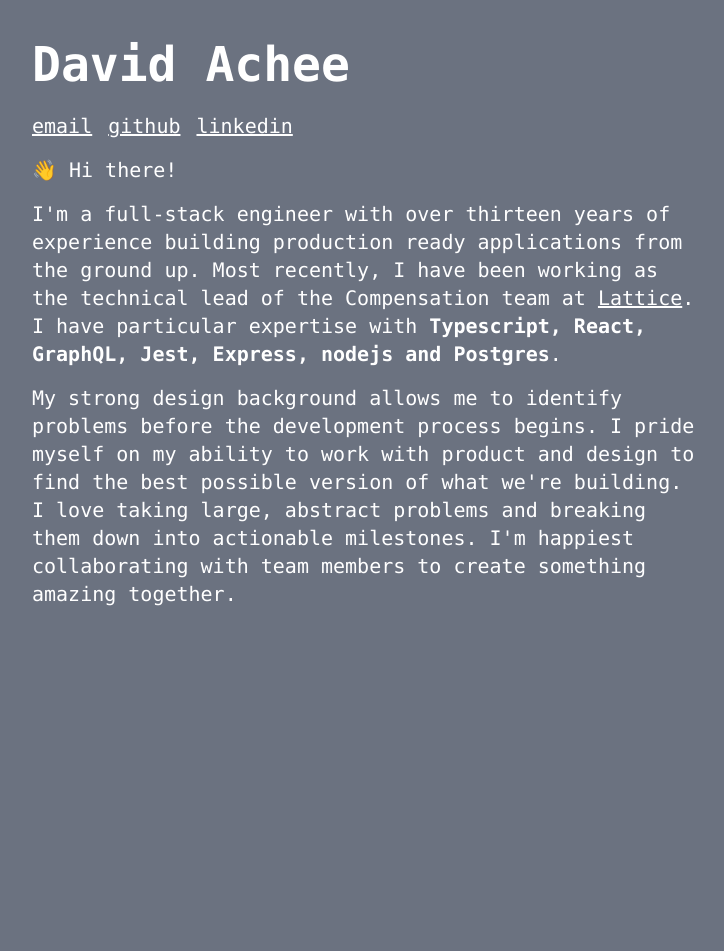
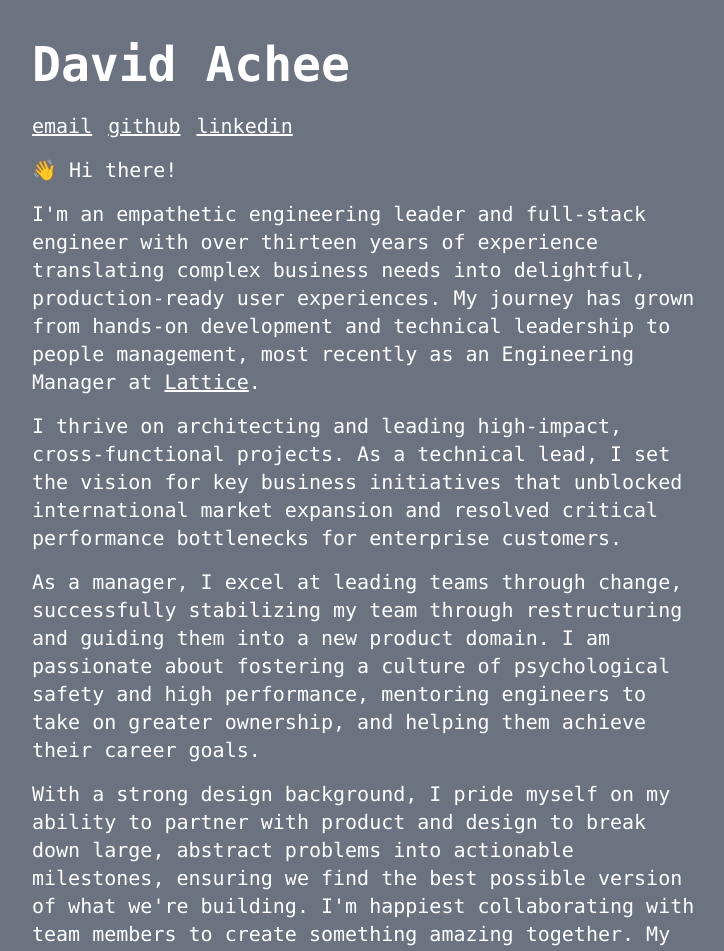
Before and after one commit to davidachee/davidachee, a Next.js app: page / in a window 1280 px wide. Shown: the top 951 px of the page, without its empty margins (8-732 px from the left). Before the commit the page ends 800 px from the top, so only its background shows below. Built offline with nearby package versions, Linux system fonts and the light colour scheme.

Commit message:
EM updates

```diff
--- a/pages/index.tsx
+++ b/pages/index.tsx
@@ -6,31 +6,38 @@ export default function IndexPage() {
       <div className="p-10">
         <h1 className="font-mono font-bold text-5xl pb-2 text-white">David Achee</h1>
         <p className="font-mono font-light pt-4 text-xl max-w-2xl text-white">
-          <InlineLink className="pr-4" href="mailto:hi@davidachee.com" text="email" />
+          <InlineLink className="pr-4" href="mailto:david.achee@gmail.com" text="email" />
           <InlineLink className="pr-4" href="https://github.com/davidachee" text="github" />
-          <InlineLink
-            className="pr-4"
-            href="https://www.linkedin.com/in/david-achee-14380338/"
-            text="linkedin"
-          />
+          <InlineLink className="pr-4" href="www.linkedin.com/in/davidachee" text="linkedin" />
         </p>
         <p className="font-mono font-light pt-4 text-xl max-w-2xl text-white">👋 Hi there!</p>
         <p className="font-mono font-light pt-4 text-xl max-w-2xl text-white">
-          I'm a full-stack engineer with over thirteen years of experience building production ready
-          applications from the ground up. Most recently, I have been working as the technical lead
-          of the Compensation team at <InlineLink href="https://www.lattice.com/" text="Lattice" />.
-          I have particular expertise with{' '}
-          <strong className="font-bold">
-            Typescript, React, GraphQL, Jest, Express, nodejs and Postgres
-          </strong>
-          .
+          I'm an empathetic engineering leader and full-stack engineer with over thirteen years of
+          experience translating complex business needs into delightful, production-ready user
+          experiences. My journey has grown from hands-on development and technical leadership to
+          people management, most recently as an Engineering Manager at{' '}
+          <InlineLink href="https://www.lattice.com/" text="Lattice" />.
         </p>
+
         <p className="font-mono font-light pt-4 text-xl max-w-2xl text-white">
-          My strong design background allows me to identify problems before the development process
-          begins. I pride myself on my ability to work with product and design to find the best
-          possible version of what we're building. I love taking large, abstract problems and
-          breaking them down into actionable milestones. I'm happiest collaborating with team
-          members to create something amazing together.
+          I thrive on architecting and leading high-impact, cross-functional projects. As a
+          technical lead, I set the vision for key business initiatives that unblocked international
+          market expansion and resolved critical performance bottlenecks for enterprise customers.
+        </p>
+
+        <p className="font-mono font-light pt-4 text-xl max-w-2xl text-white">
+          As a manager, I excel at leading teams through change, successfully stabilizing my team
+          through restructuring and guiding them into a new product domain. I am passionate about
+          fostering a culture of psychological safety and high performance, mentoring engineers to
+          take on greater ownership, and helping them achieve their career goals.
+        </p>
+
+        <p className="font-mono font-light pt-4 text-xl max-w-2xl text-white">
+          With a strong design background, I pride myself on my ability to partner with product and
+          design to break down large, abstract problems into actionable milestones, ensuring we find
+          the best possible version of what we're building. I'm happiest collaborating with team
+          members to create something amazing together. My technical expertise includes TypeScript,
+          React, GraphQL, Jest, Express, Node.js, and Postgres.
         </p>
       </div>
     </>
```
